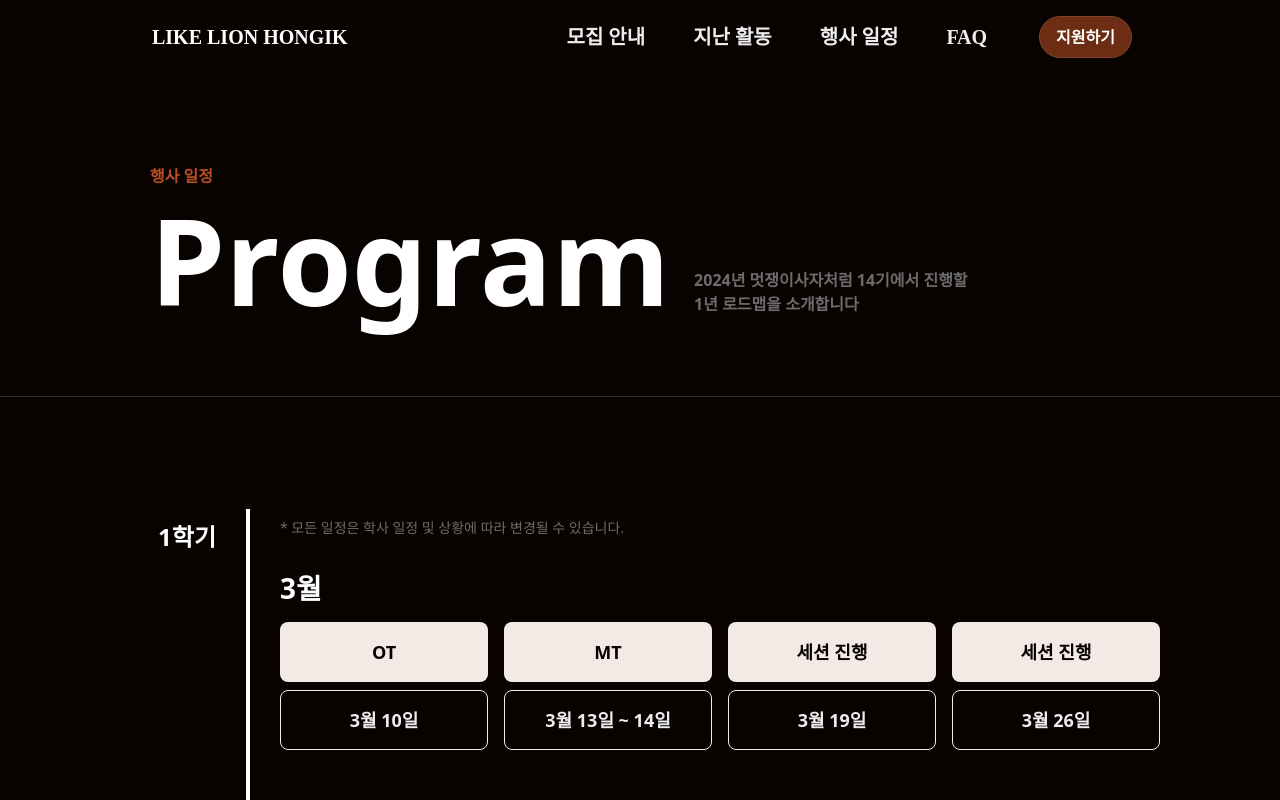
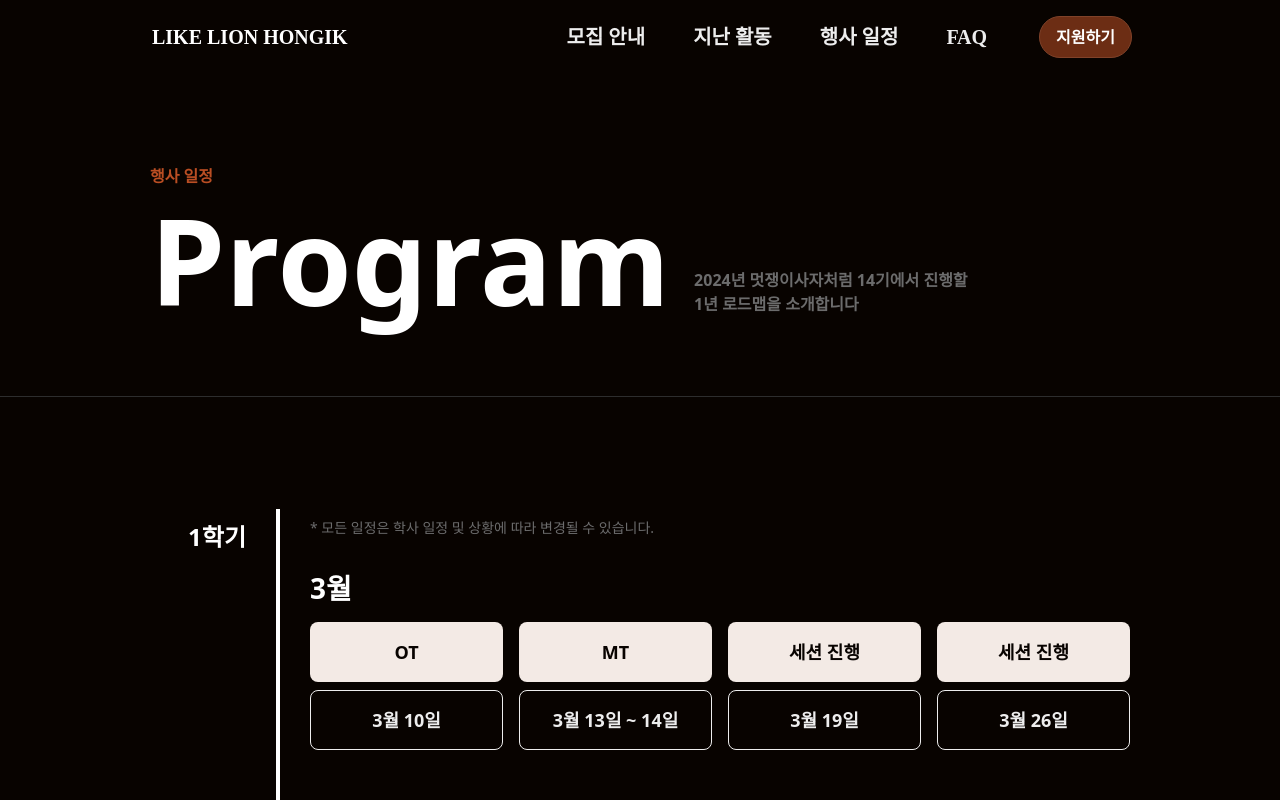
Before and after one commit to likelion-14th-page/likelion-14th-FE, a React (Vite) app: page /events in a window 1280 px wide. Shown: the top 800 px of the page. Built offline with nearby package versions, Linux system fonts and the light colour scheme.

Commit message:
#13 [UI] 레이아웃 수정

```diff
--- a/src/layout/Layout.jsx
+++ b/src/layout/Layout.jsx
@@ -47,7 +47,7 @@ const Layout = () => {
         )}
 
         {/* 본문 영역 */}
-        <main className="w-full px-[120px] py-10">
+        <main className="w-full px-[150px] py-10">
           <Outlet />
         </main>
         <Footer />
```
